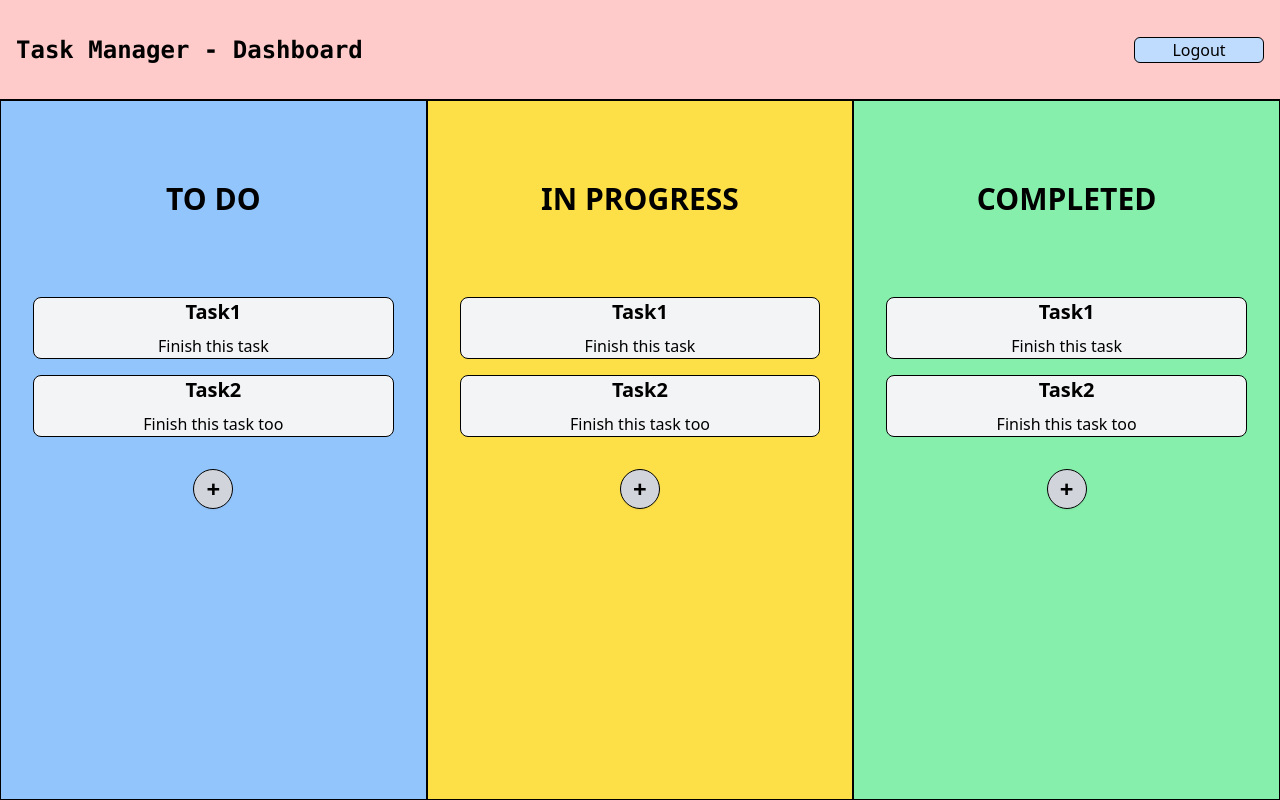
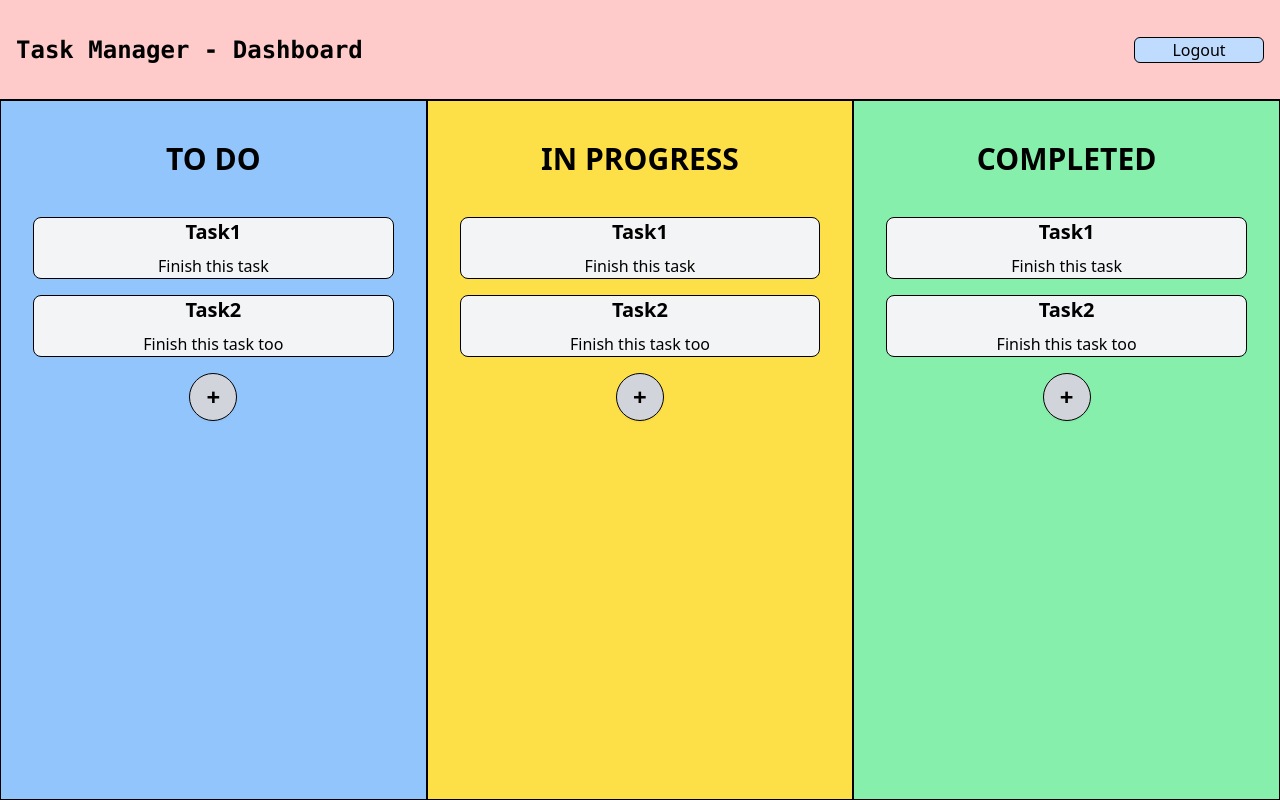
Before and after one commit to aday2418/TaskManager, a Next.js app in the folder frontend/react-app/: page /dashboard in a window 1280 px wide. Built offline with nearby package versions, Linux system fonts and the light colour scheme.

Commit message:
Added Scrolling to Tasks

```diff
--- a/frontend/react-app/app/dashboard/page.tsx
+++ b/frontend/react-app/app/dashboard/page.tsx
@@ -11,7 +11,7 @@ export default function dashboard(){
                     <button className={buttonStyle} type="button" >Logout</button>
                 </nav>
             </header>
-            <div className="flex h-full w-full bg-gray-500">
+            <div className="flex h-[calc(100vh-100px)] w-full bg-gray-500">
                 <StatusColumn columnName="TO DO" bgColor="bg-blue-300"/>
                 <StatusColumn columnName="IN PROGRESS" bgColor="bg-yellow-300"/>
                 <StatusColumn columnName="COMPLETED" bgColor="bg-green-300"/>
--- a/frontend/react-app/components/StatusColumn.tsx
+++ b/frontend/react-app/components/StatusColumn.tsx
@@ -4,18 +4,22 @@ export default function StatusColumn({bgColor, columnName}: {bgColor: string, co
     console.log(bgColor)
     return(
         <div className={`flex flex-col w-1/3 h-full ${bgColor} border border-black items-center justify-top px-8`}>
-            <div className="py-20 text-3xl font-bold">
+            <div className="py-10 text-3xl font-bold">
                 {columnName}
             </div>
-            <div className="flex flex-col w-full h-fit gap-4">
-            <Task taskName="Task1" taskDescription="Finish this task"/>
-            <Task taskName="Task2" taskDescription="Finish this task too"/>
+            <div className="flex flex-col w-full overflow-y-auto max-h-[calc(100vh-150px)] gap-4">
+                <Task taskName="Task1" taskDescription="Finish this task" />
+                <Task taskName="Task2" taskDescription="Finish this task too" />
+
             </div>
-            <div className="p-8">
-                <button className="w-10 h-10 bg-gray-300 hover:bg-gray-400 border border-black text-black rounded-full flex items-center justify-center text-2xl font-bold shadow-sm">
-                +
+            <div className="p-4">
+                <button className="w-12 h-12 bg-gray-300 hover:bg-gray-400 border border-black text-black rounded-full flex items-center justify-center text-2xl font-bold shadow-sm mx-auto">
+                    +
                 </button>
             </div>
+
+
+
 
 
         </div>
```
